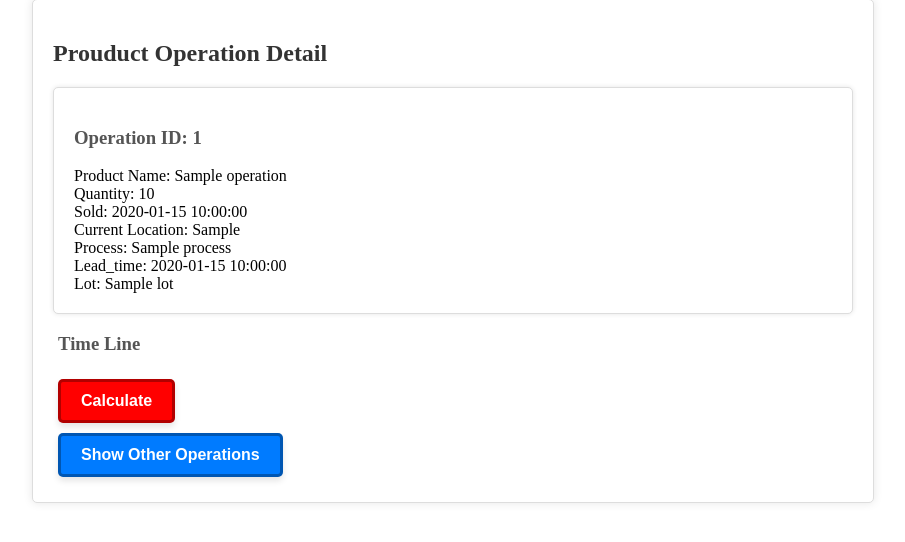
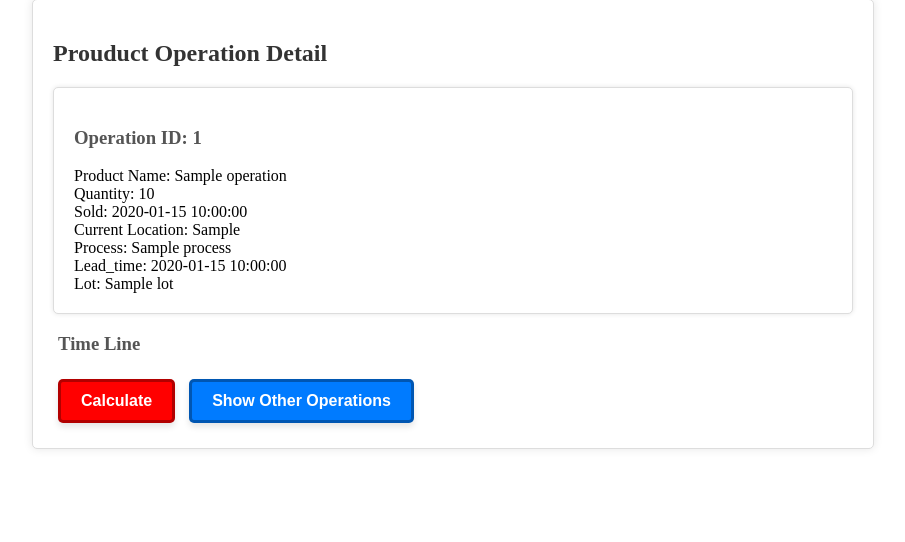
Before and after one commit to zzaizzai/fastapi-operations-management, a FastAPI app: template app/products/templates/product_operation_detail.html in a window 1280 px wide. Shown: the part 68-610 px from the top of the page, without its empty margins (187-1092 px from the left). Run offline with FastAPI, Linux system fonts and the light colour scheme; the template is opened without the code that fills it: most values are stand-ins (such as "Sample title", 1, 10 or a date in 2020); some libraries are stand-ins or nearby versions.

Commit message:
chartjs little fix

```diff
--- a/app/products/templates/product_operation_detail.html
+++ b/app/products/templates/product_operation_detail.html
@@ -118,16 +118,13 @@ h3 {
         </div>
     </div>
 
-
-    <button class="mx-5 button button-red" id="calculateButton" onclick="handleCalculateButtonClick()">Calculate</button>
-    <div id="result"></div> <!-- This is where the calculated data will be displayed -->
-
-
-
-    <button class="mx-5 button button-blue" onclick="getSameOperations()">Show Other Operations</button>
     <div id="sameOperations" class="container">
         <!-- show oepration chart -->
     </div>
+
+    <button class="mx-5 button button-red" id="calculateButton" onclick="handleCalculateButtonClick()">Calculate</button>
+
+    <button class="mx-5 button button-blue" onclick="getSameOperations()">Show Other Operations</button>
 
 </div>
 
```
Also changed, not shown: README.md, app/core/static/img/readme1.png (added).
